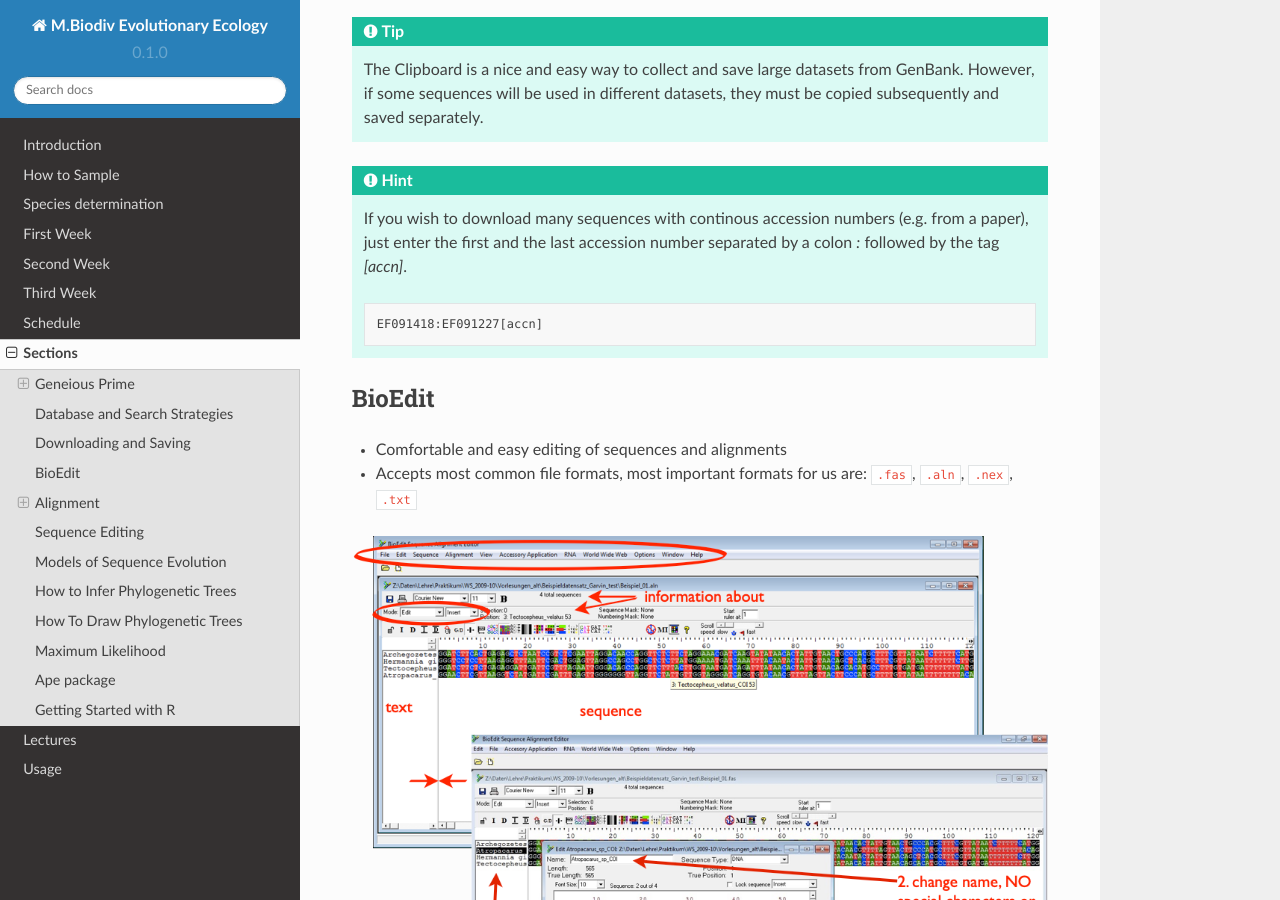
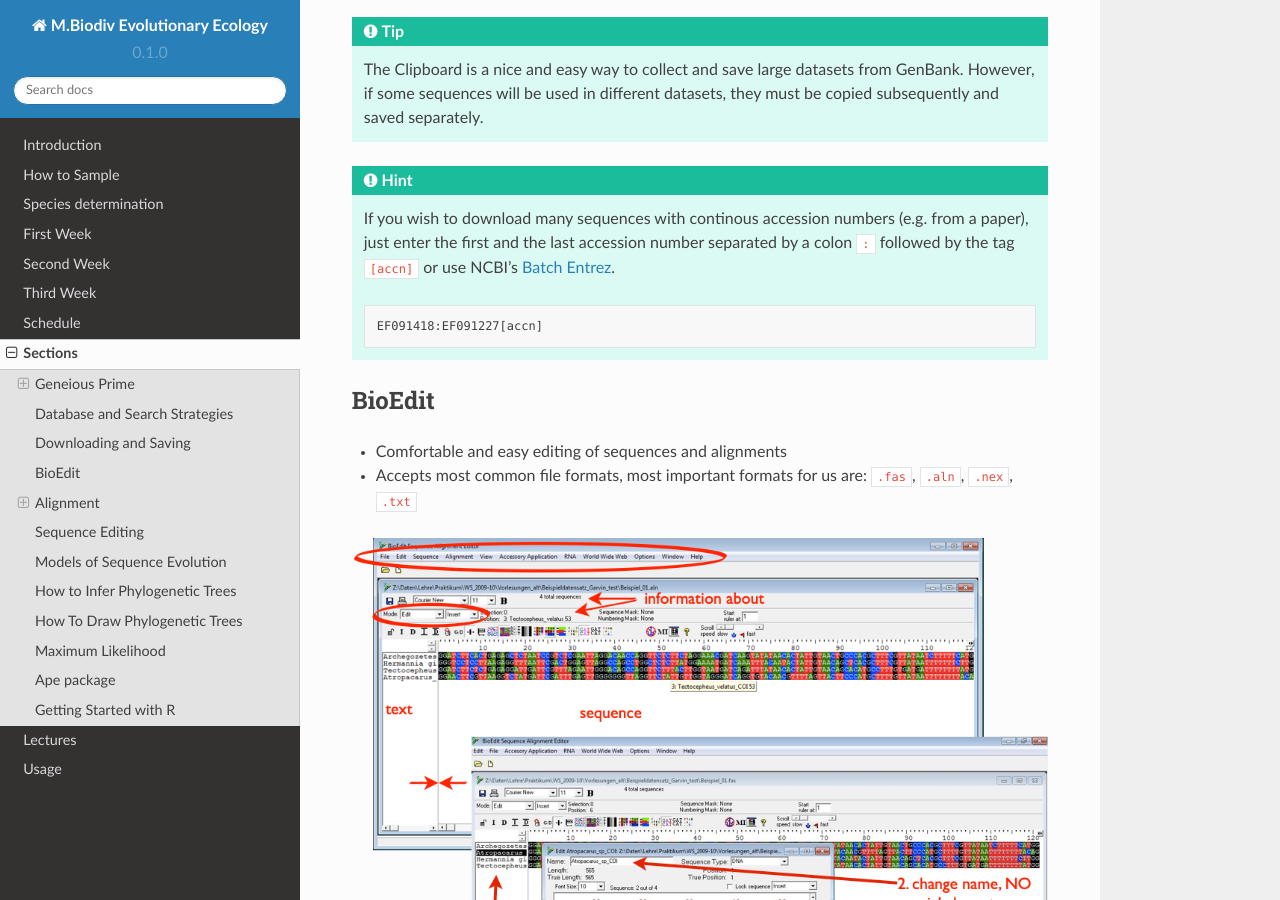
Before and after one commit to bheimbu/evolutionary_ecology, a Sphinx documentation site: the page built from docs/source/section.rst, in a window 1280 px wide and 900 px high, scrolled down 13425 px. Built offline with Sphinx 7.4.7 and the Read the Docs theme 2.0.0, drawn with Linux system fonts in a browser that asks for light colours.

Commit message:
Update section.rst

```diff
--- a/docs/source/section.rst
+++ b/docs/source/section.rst
@@ -187,7 +187,7 @@ Sequences can be visualized and downloaded in different formats by selecting „
   The Clipboard is a nice and easy way to collect and save large datasets from GenBank. However, if some sequences will be used in different datasets, they must be copied subsequently and saved separately.
 
 .. hint::
-  If you wish to download many sequences with continous accession numbers (e.g. from a paper), just enter the first and the last accession number separated by a colon `:` followed by the tag `[accn]`.
+  If you wish to download many sequences with continous accession numbers (e.g. from a paper), just enter the first and the last accession number separated by a colon ``:`` followed by the tag ``[accn]`` or use NCBI's `Batch Entrez <https://www.ncbi.nlm.nih.gov/sites/batchentrez>`_.
 
   .. code-block::
 
```
